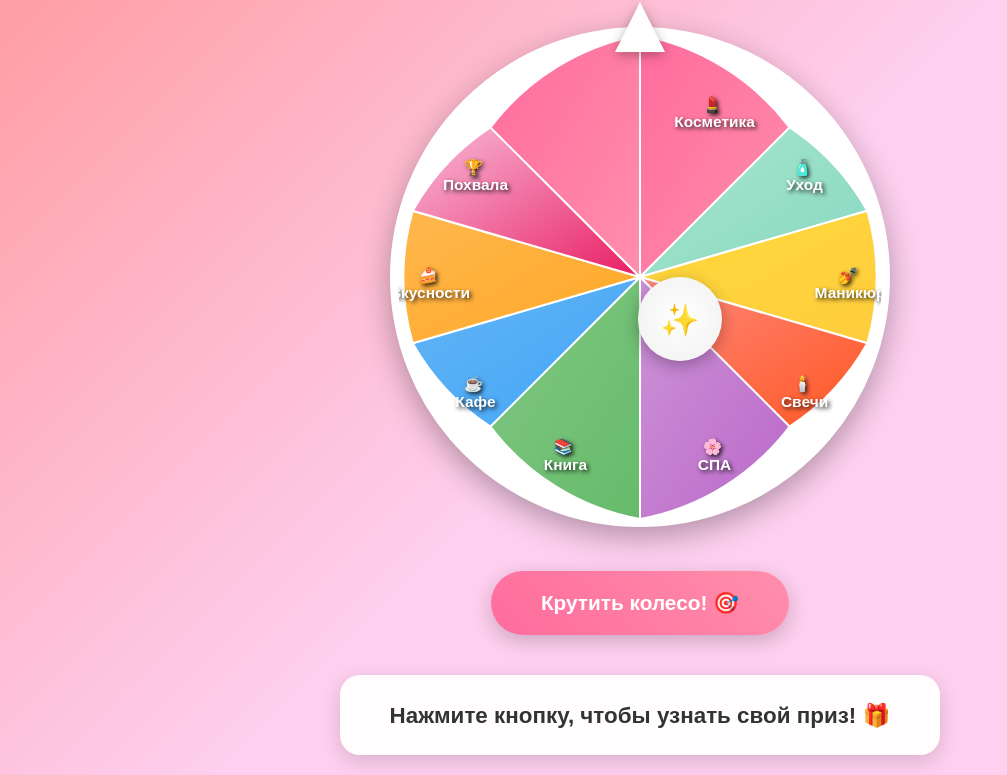
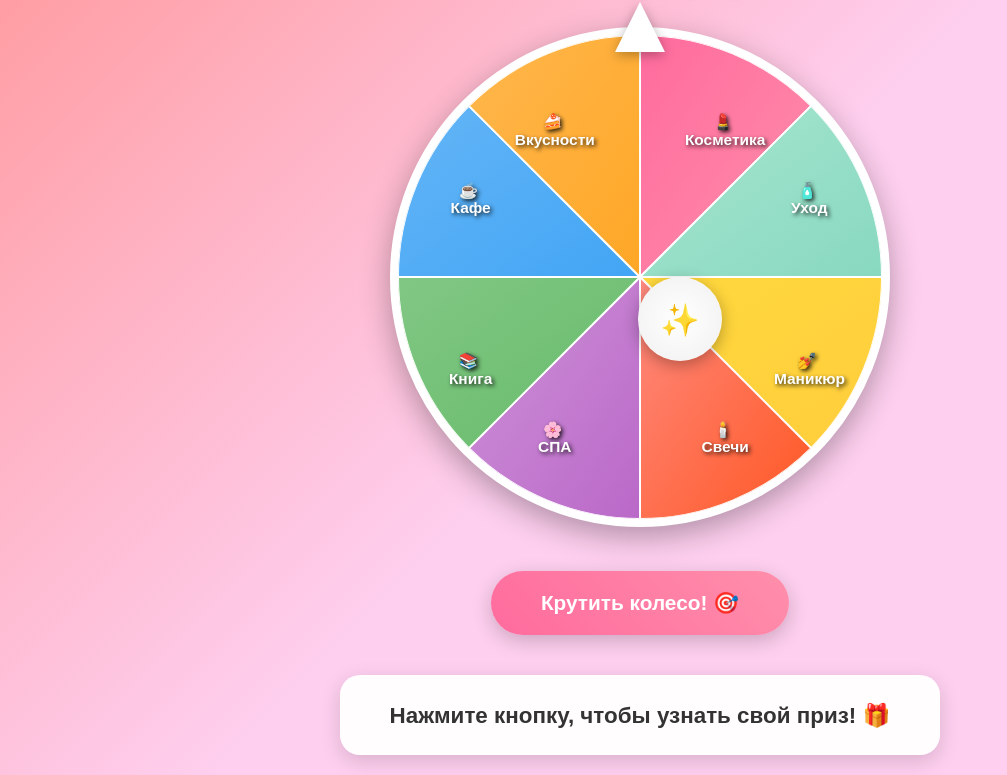
Before and after one commit to timur-new/fortunewheel, a plain HTML site: page index.html in a window 1280 px wide. Shown: the part 70-845 px from the top of the page, without its empty margins (0-1007 px from the left). Drawn offline with Linux system fonts and the light colour scheme.

Commit message:
Update index.html

```diff
--- a/index.html
+++ b/index.html
@@ -188,71 +188,61 @@
         <div class="wheel-container">
             <div class="pointer"></div>
             <svg class="wheel-svg" id="wheel" viewBox="0 0 500 500">
-                <!-- Сегмент 1: Косметика (0° - 40°) -->
-                <path d="M 250,250 L 250,0 A 250,250 0 0,1 404.5,95.5 z" fill="url(#grad1)" stroke="white" stroke-width="2"/>
-                <text x="327" y="73" class="segment-text">
-                    <tspan x="327" dy="0">💄</tspan>
-                    <tspan x="327" dy="18">Косметика</tspan>
+                <!-- Сегмент 1: Косметика (0° - 45°) -->
+                <path d="M 250,250 L 250,0 A 250,250 0 0,1 426.8,73.2 z" fill="url(#grad1)" stroke="white" stroke-width="2"/>
+                <text x="338" y="91" class="segment-text">
+                    <tspan x="338" dy="0">💄</tspan>
+                    <tspan x="338" dy="18">Косметика</tspan>
                 </text>
 
-                <!-- Сегмент 2: Персональный уход (40° - 80°) -->
-                <path d="M 250,250 L 404.5,95.5 A 250,250 0 0,1 484.8,181.6 z" fill="url(#grad2)" stroke="white" stroke-width="2"/>
-                <text x="420" y="138" class="segment-text">
-                    <tspan x="420" dy="0">🧴</tspan>
-                    <tspan x="420" dy="18">Уход</tspan>
+                <!-- Сегмент 2: Персональный уход (45° - 90°) -->
+                <path d="M 250,250 L 426.8,73.2 A 250,250 0 0,1 500,250 z" fill="url(#grad2)" stroke="white" stroke-width="2"/>
+                <text x="425" y="162" class="segment-text">
+                    <tspan x="425" dy="0">🧴</tspan>
+                    <tspan x="425" dy="18">Уход</tspan>
                 </text>
 
-                <!-- Сегмент 3: Маникюр (80° - 120°) -->
-                <path d="M 250,250 L 484.8,181.6 A 250,250 0 0,1 484.8,318.4 z" fill="url(#grad3)" stroke="white" stroke-width="2"/>
-                <text x="467" y="250" class="segment-text">
-                    <tspan x="467" dy="0">💅</tspan>
-                    <tspan x="467" dy="18">Маникюр</tspan>
+                <!-- Сегмент 3: Маникюр (90° - 135°) -->
+                <path d="M 250,250 L 500,250 A 250,250 0 0,1 426.8,426.8 z" fill="url(#grad3)" stroke="white" stroke-width="2"/>
+                <text x="425" y="338" class="segment-text">
+                    <tspan x="425" dy="0">💅</tspan>
+                    <tspan x="425" dy="18">Маникюр</tspan>
                 </text>
 
-                <!-- Сегмент 4: Ароматические свечи (120° - 160°) -->
-                <path d="M 250,250 L 484.8,318.4 A 250,250 0 0,1 404.5,404.5 z" fill="url(#grad4)" stroke="white" stroke-width="2"/>
-                <text x="420" y="362" class="segment-text">
-                    <tspan x="420" dy="0">🕯️</tspan>
-                    <tspan x="420" dy="18">Свечи</tspan>
+                <!-- Сегмент 4: Ароматические свечи (135° - 180°) -->
+                <path d="M 250,250 L 426.8,426.8 A 250,250 0 0,1 250,500 z" fill="url(#grad4)" stroke="white" stroke-width="2"/>
+                <text x="338" y="409" class="segment-text">
+                    <tspan x="338" dy="0">🕯️</tspan>
+                    <tspan x="338" dy="18">Свечи</tspan>
                 </text>
 
-                <!-- Сегмент 5: Абонемент СПА (160° - 200°) -->
-                <path d="M 250,250 L 404.5,404.5 A 250,250 0 0,1 250,500 z" fill="url(#grad5)" stroke="white" stroke-width="2"/>
-                <text x="327" y="427" class="segment-text">
-                    <tspan x="327" dy="0">🌸</tspan>
-                    <tspan x="327" dy="18">СПА</tspan>
+                <!-- Сегмент 5: Абонемент СПА (180° - 225°) -->
+                <path d="M 250,250 L 250,500 A 250,250 0 0,1 73.2,426.8 z" fill="url(#grad5)" stroke="white" stroke-width="2"/>
+                <text x="162" y="409" class="segment-text">
+                    <tspan x="162" dy="0">🌸</tspan>
+                    <tspan x="162" dy="18">СПА</tspan>
                 </text>
 
-                <!-- Сегмент 6: Книга (200° - 240°) -->
-                <path d="M 250,250 L 250,500 A 250,250 0 0,1 95.5,404.5 z" fill="url(#grad6)" stroke="white" stroke-width="2"/>
-                <text x="173" y="427" class="segment-text">
-                    <tspan x="173" dy="0">📚</tspan>
-                    <tspan x="173" dy="18">Книга</tspan>
+                <!-- Сегмент 6: Книга (225° - 270°) -->
+                <path d="M 250,250 L 73.2,426.8 A 250,250 0 0,1 0,250 z" fill="url(#grad6)" stroke="white" stroke-width="2"/>
+                <text x="75" y="338" class="segment-text">
+                    <tspan x="75" dy="0">📚</tspan>
+                    <tspan x="75" dy="18">Книга</tspan>
                 </text>
 
-                <!-- Сегмент 7: Сертификат в кафе (240° - 280°) -->
-                <path d="M 250,250 L 95.5,404.5 A 250,250 0 0,1 15.2,318.4 z" fill="url(#grad7)" stroke="white" stroke-width="2"/>
-                <text x="80" y="362" class="segment-text">
-                    <tspan x="80" dy="0">☕</tspan>
-                    <tspan x="80" dy="18">Кафе</tspan>
+                <!-- Сегмент 7: Сертификат в кафе (270° - 315°) -->
+                <path d="M 250,250 L 0,250 A 250,250 0 0,1 73.2,73.2 z" fill="url(#grad7)" stroke="white" stroke-width="2"/>
+                <text x="75" y="162" class="segment-text">
+                    <tspan x="75" dy="0">☕</tspan>
+                    <tspan x="75" dy="18">Кафе</tspan>
                 </text>
 
-                <!-- Сегмент 8: Вкусности (280° - 320°) -->
-                <path d="M 250,250 L 15.2,318.4 A 250,250 0 0,1 15.2,181.6 z" fill="url(#grad8)" stroke="white" stroke-width="2"/>
-                <text x="33" y="250" class="segment-text">
-                    <tspan x="33" dy="0">🍰</tspan>
-                    <tspan x="33" dy="18">Вкусности</tspan>
+                <!-- Сегмент 8: Вкусности (315° - 360°) -->
+                <path d="M 250,250 L 73.2,73.2 A 250,250 0 0,1 250,0 z" fill="url(#grad8)" stroke="white" stroke-width="2"/>
+                <text x="162" y="91" class="segment-text">
+                    <tspan x="162" dy="0">🍰</tspan>
+                    <tspan x="162" dy="18">Вкусности</tspan>
                 </text>
-
-                <!-- Сегмент 9: Похвала от руководителя (320° - 360°) -->
-                <path d="M 250,250 L 15.2,181.6 A 250,250 0 0,1 95.5,95.5 z" fill="url(#grad9)" stroke="white" stroke-width="2"/>
-                <text x="80" y="138" class="segment-text">
-                    <tspan x="80" dy="0">🏆</tspan>
-                    <tspan x="80" dy="18">Похвала</tspan>
-                </text>
-
-                <!-- Заключительный сегмент до начала (360° - 0°) -->
-                <path d="M 250,250 L 95.5,95.5 A 250,250 0 0,1 250,0 z" fill="url(#grad1)" stroke="white" stroke-width="2"/>
 
                 <!-- Градиенты -->
                 <defs>
@@ -288,10 +278,6 @@
                         <stop offset="0%" style="stop-color:#ffb74d;stop-opacity:1" />
                         <stop offset="100%" style="stop-color:#ffa726;stop-opacity:1" />
                     </linearGradient>
-                    <linearGradient id="grad9" x1="0%" y1="0%" x2="100%" y2="100%">
-                        <stop offset="0%" style="stop-color:#f8bbd9;stop-opacity:1" />
-                        <stop offset="100%" style="stop-color:#e91e63;stop-opacity:1" />
-                    </linearGradient>
                 </defs>
             </svg>
             <div class="wheel-center">✨</div>
@@ -313,8 +299,7 @@
             "🌸 Абонемент в СПА",
             "📚 Книга",
             "☕ Сертификат в кафе",
-            "🍰 Вкусности на выбор",
-            "🏆 Похвала от руководителя"
+            "🍰 Вкусности на выбор"
         ];
 
         let isSpinning = false;
@@ -339,9 +324,9 @@
             currentRotation = newRotation;
 
             setTimeout(() => {
-                // Определяем выигрышный сегмент (теперь 9 призов)
+                // Определяем выигрышный сегмент (теперь 8 призов)
                 const normalizedRotation = (360 - (newRotation % 360)) % 360;
-                const segmentAngle = 360 / 9;
+                const segmentAngle = 360 / 8;
                 const winningSegment = Math.floor(normalizedRotation / segmentAngle);
 
                 const prize = prizes[winningSegment];
```
